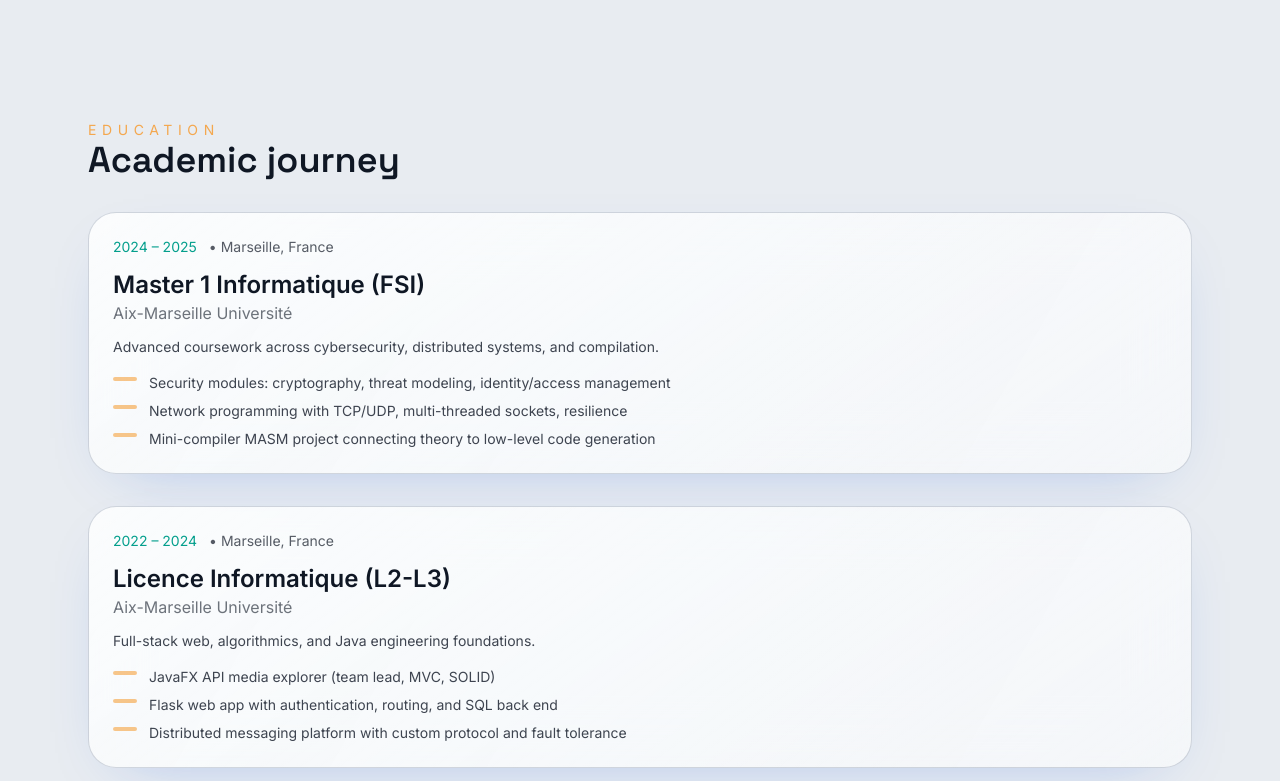
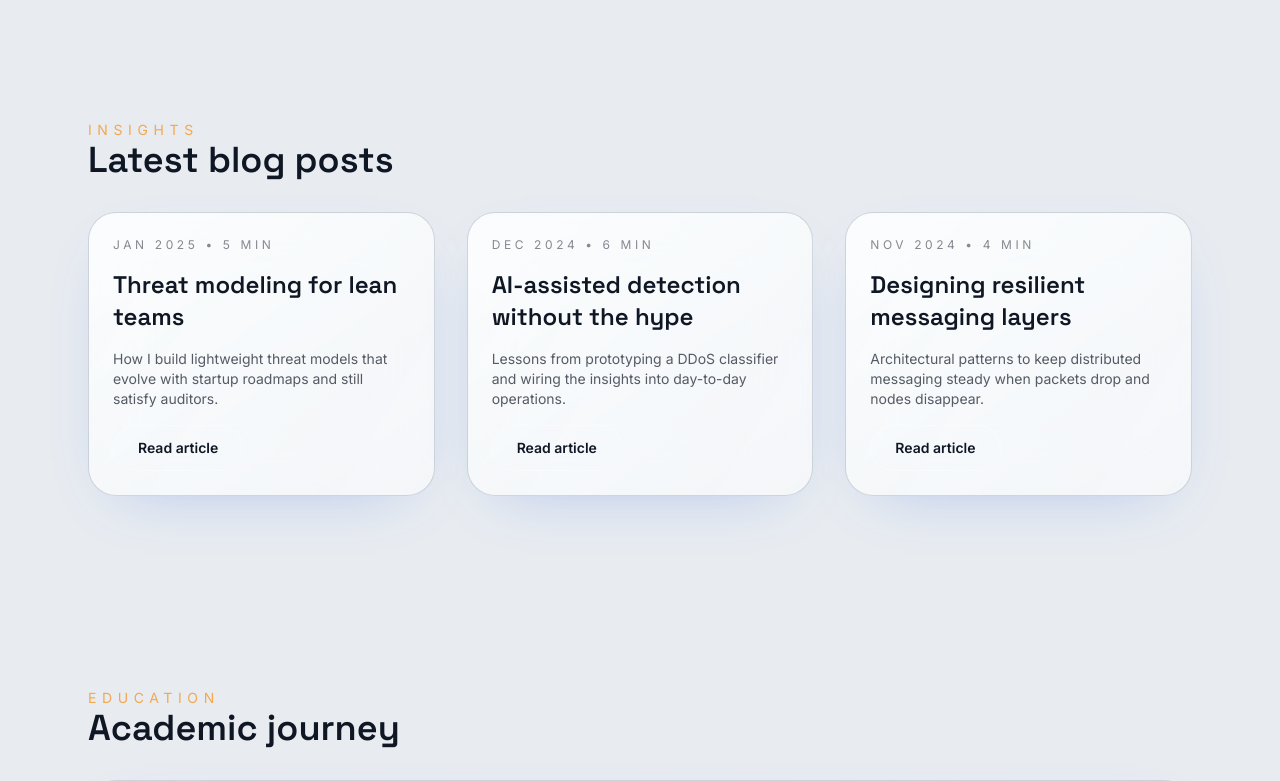
Before and after one commit to mohamed2003fh/personal-website, a React (Vite) app: page / in a window 1280 px wide. Shown: the part 4800-5581 px from the top of the page. Built offline with nearby package versions, Linux system fonts and the light colour scheme.

Commit message:
feat: add localized blog section

```diff
--- a/src/App.tsx
+++ b/src/App.tsx
@@ -5,6 +5,7 @@ import { ProjectsSection } from "./sections/Projects"
 import { ContactSection } from "./sections/Contact"
 import { SkillsSection } from "./sections/Skills"
 import { EducationSection } from "./sections/Education"
+import { BlogSection } from "./sections/Blog"
 import { Navbar } from "./components/layout/Navbar"
 import { Footer } from "./components/layout/Footer"
 import { Meta } from "./components/seo/Meta"
@@ -30,6 +31,7 @@ function App() {
           <SkillsSection />
           <ExperienceSection />
           <ProjectsSection />
+          <BlogSection />
           <EducationSection />
           <ContactSection />
         </main>
--- /dev/null
+++ b/src/data/blog.ts
@@ -0,0 +1,27 @@
+export type BlogPost = {
+  id: "threat_modeling" | "ai_security" | "network_resilience"
+  date: string
+  readingTime: string
+  link: string
+}
+
+export const blogPosts: BlogPost[] = [
+  {
+    id: "threat_modeling",
+    date: "Jan 2025",
+    readingTime: "5 min",
+    link: "https://yourblog.example.com/threat-modeling"
+  },
+  {
+    id: "ai_security",
+    date: "Dec 2024",
+    readingTime: "6 min",
+    link: "https://yourblog.example.com/ai-security"
+  },
+  {
+    id: "network_resilience",
+    date: "Nov 2024",
+    readingTime: "4 min",
+    link: "https://yourblog.example.com/network-resilience"
+  }
+]
--- a/src/i18n/locales/ar.json
+++ b/src/i18n/locales/ar.json
@@ -140,6 +140,25 @@
       }
     }
   },
+  "blog": {
+    "eyebrow": "مدونة",
+    "title": "آخر المقالات",
+    "cta": "قراءة المقال",
+    "entries": {
+      "threat_modeling": {
+        "title": "نمذجة التهديد للفرق الصغيرة",
+        "excerpt": "كيف أبني نماذج تهديد خفيفة تتماشى مع خطط الشركات الناشئة وتبقى متوافقة مع التدقيق."
+      },
+      "ai_security": {
+        "title": "كشف الهجمات بمساعدة الذكاء الاصطناعي دون مبالغة",
+        "excerpt": "دروس من بناء مصنف DDoS وربطه بالعمليات اليومية."
+      },
+      "network_resilience": {
+        "title": "تصميم طبقات مراسلة مرنة",
+        "excerpt": "أنماط معمارية تحافظ على استقرار المراسلة الموزعة عند فقدان الحزم أو سقوط العقد."
+      }
+    }
+  },
   "education": {
     "eyebrow": "التعليم",
     "title": "المسار الأكاديمي",
--- a/src/i18n/locales/en.json
+++ b/src/i18n/locales/en.json
@@ -140,6 +140,25 @@
       }
     }
   },
+  "blog": {
+    "eyebrow": "Insights",
+    "title": "Latest blog posts",
+    "cta": "Read article",
+    "entries": {
+      "threat_modeling": {
+        "title": "Threat modeling for lean teams",
+        "excerpt": "How I build lightweight threat models that evolve with startup roadmaps and still satisfy auditors."
+      },
+      "ai_security": {
+        "title": "AI-assisted detection without the hype",
+        "excerpt": "Lessons from prototyping a DDoS classifier and wiring the insights into day-to-day operations."
+      },
+      "network_resilience": {
+        "title": "Designing resilient messaging layers",
+        "excerpt": "Architectural patterns to keep distributed messaging steady when packets drop and nodes disappear."
+      }
+    }
+  },
   "education": {
     "eyebrow": "Education",
     "title": "Academic journey",
--- a/src/i18n/locales/fr.json
+++ b/src/i18n/locales/fr.json
@@ -140,6 +140,25 @@
       }
     }
   },
+  "blog": {
+    "eyebrow": "Articles",
+    "title": "Derniers billets",
+    "cta": "Lire l’article",
+    "entries": {
+      "threat_modeling": {
+        "title": "Threat modeling pour équipes légères",
+        "excerpt": "Comment je construis des modèles de menaces évolutifs qui restent compatibles avec les exigences d’audit."
+      },
+      "ai_security": {
+        "title": "Détection assistée par IA sans exagération",
+        "excerpt": "Retours d’expérience après un prototype de classifieur DDoS et son intégration dans l’exploitation."
+      },
+      "network_resilience": {
+        "title": "Concevoir une messagerie résiliente",
+        "excerpt": "Patrons d’architecture pour maintenir la stabilité quand les paquets se perdent et que les nœuds tombent."
+      }
+    }
+  },
   "education": {
     "eyebrow": "Formation",
     "title": "Parcours académique",
--- /dev/null
+++ b/src/sections/Blog.tsx
@@ -0,0 +1,38 @@
+import { Section } from "../components/layout/Section"
+import { blogPosts } from "../data/blog"
+import { Button } from "../components/ui/Button"
+import { useI18n } from "../i18n/I18nProvider"
+
+export function BlogSection() {
+  const { t } = useI18n()
+  const entries = t.blog.entries as Record<string, { title: string; excerpt: string }>
+
+  return (
+    <Section
+      id="blog"
+      title={t.blog.title}
+      eyebrow={t.blog.eyebrow}
+      frameless
+      contentClassName="grid gap-8 lg:grid-cols-3"
+    >
+      {blogPosts.map((post) => {
+        const copy = entries?.[post.id]
+        if (!copy) return null
+        return (
+          <article key={post.id} className="glass-panel flex flex-col gap-4 p-6 text-start">
+            <p className="text-xs uppercase tracking-[0.3em] text-warm/50">
+              {post.date} • {post.readingTime}
+            </p>
+            <h3 className="text-2xl font-heading text-warm">{copy.title}</h3>
+            <p className="text-sm text-warm/70">{copy.excerpt}</p>
+            <div className="mt-auto">
+              <Button as="a" href={post.link} variant="secondary" target="_blank" rel="noreferrer">
+                {t.blog.cta}
+              </Button>
+            </div>
+          </article>
+        )
+      })}
+    </Section>
+  )
+}
```
Also changed, not shown: 1 other file (tests, documents, lock files or other folders).
